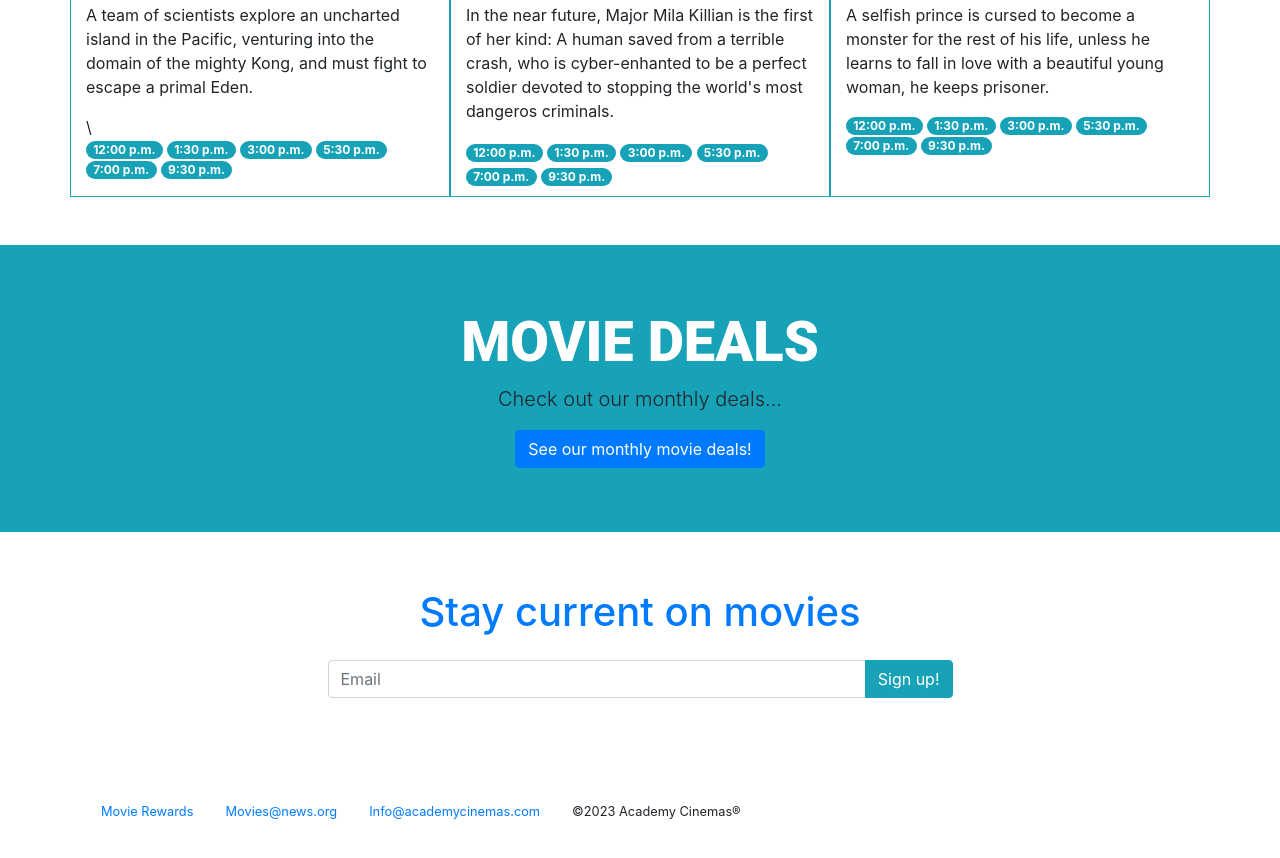
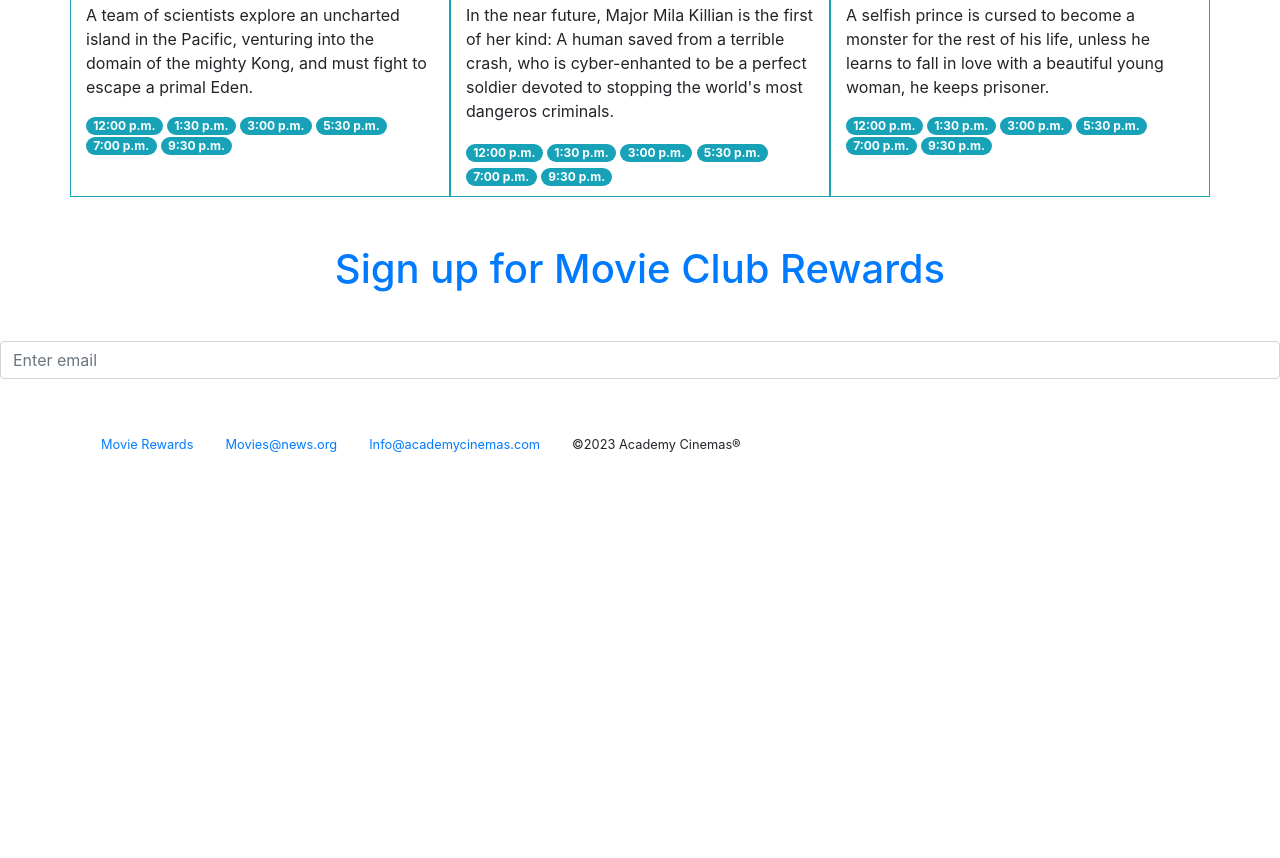
Before and after one commit to tomek6147/HTML-and-CSS-Project, a plain HTML site: page bootstrap4_project/bootstrap_4project.html in a window 1280 px wide. Shown: the part 954-1812 px from the top of the page. After the commit the page ends 1464 px from the top, so only its background shows below. Drawn offline with nearby package versions, Linux system fonts and the light colour scheme.

Commit message:
Add files via upload

```diff
--- a/bootstrap4_project/bootstrap_4project.html
+++ b/bootstrap4_project/bootstrap_4project.html
@@ -89,7 +89,7 @@
                 <img class="card-img-top h-50" src="./img/kongskullisland.jpg" alt="Kong Skull island">
                 <h5 class="card-title ">Kong: Skull Island</h5>
                 <p class="card-text">A team of scientists explore an uncharted island in the Pacific,
-                  venturing into the domain of the mighty Kong, and must fight to escape a primal Eden.</p>\
+                  venturing into the domain of the mighty Kong, and must fight to escape a primal Eden.</p>
                   <h6>
                       <span class="badge badge-pill badge-info">12:00 p.m.</span>
                       <span class="badge badge-pill badge-info">1:30 p.m.</span>
@@ -129,36 +129,15 @@
               </div>
             </div>
           </div>
-        <!--/Show times-->
-
-        <!--jumbotron heading-->
-          <div class="jumbotron jumbotron-fluid bg-info mt-5
-           text-center">
-           <div class="container">
-            <h1 class="display-4 hidden-sm-down" style="color: #fff;font-family: roboto; font-weight: 900; text-transform: uppercase;">
-            Movie Deals</h1>
-            <p class="lead">Check out our monthly deals...</p>
-            <!--movie deals-->
-            <button type="button" class="btn btn-primary" data-toggle="modal" data-target="#register">See our monthly movie deals!</button>
-            <!--/movie deals-->
-           </div>
-          </div>
-          <!--/jumbotron heading-->
 
 
-          <!--Signup form-->
-          <div class="row justify-content-center">
-            <div class="col-md-6 text-center" id="deals">
-                <h1 class="display-5 my-4 text-primary">Stay current on movies</h1>
-                <div class="input-group mb-5">
-                    <input type="text" class="form-control" placeholder="Email" aria-label="Email">
-                    <div class="input-group-append">
-                        <button type="button" class="btn btn-info popover-dismiss" data-container="body"
-                        data-toggle="popover" data-placement="top"
-                        data-content="Submit your email to receive great movie reward deals!">
-                        Sign up!
-                        </button>
-                    </div>
+           <!--/Show times-->
+          <!--Deals-->
+          <div class="text-center">
+            <form id="deals">
+                <h1 class="text-primary my-5">Sign up for Movie Club Rewards</h1>
+                <div class="form-group">
+                  <input type="email" class="form-control" id="exampleInputEmail1" aria-describedby="emailHelp" placeholder="Enter email">
                 </div>
             </div>
         </div>
```
Also changed, not shown: bootstrap4_project/Img/guardians-galaxy-3.jpg (added).
